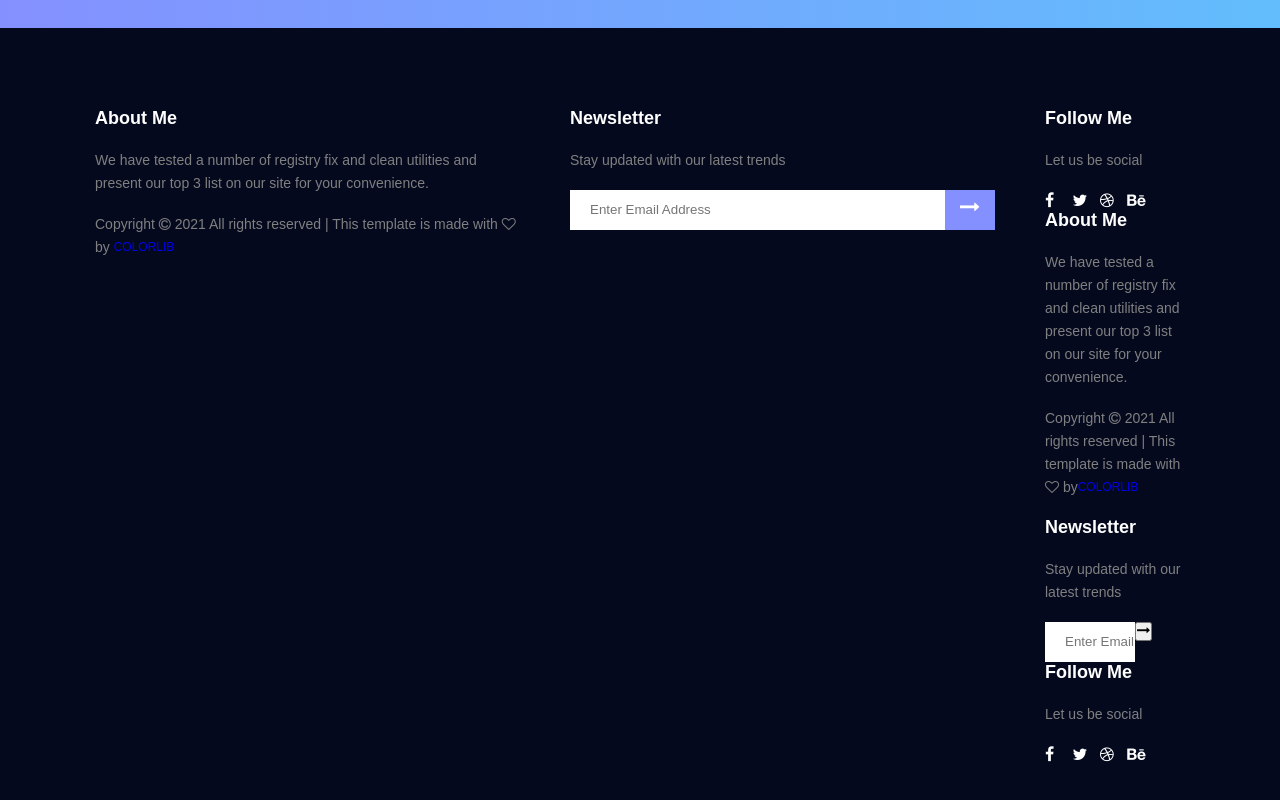
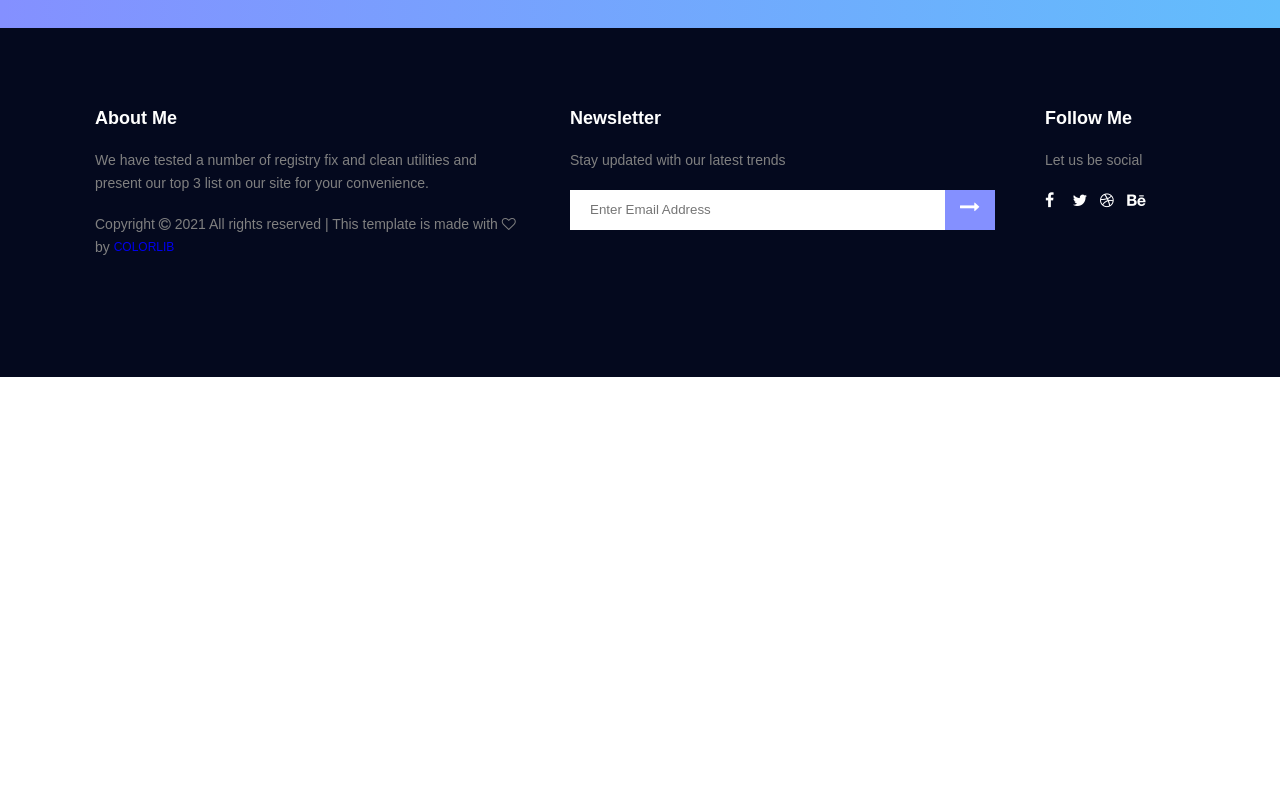
Before and after one commit to front-end-by-rimantas/26-grupe-portfolio-personal, a website with bundled scripts: page index.html in a window 1280 px wide. Shown: the part 6262-7062 px from the top of the page. After the commit the page ends 6639 px from the top, so only its background shows below. Built offline with nearby package versions, Linux system fonts and the light colour scheme.

Commit message:
footer fix

```diff
--- a/index.html
+++ b/index.html
@@ -219,37 +219,9 @@
           </div>
 
           <div class="col-12 col-lg-2">
-            <h3 class="aboutFooter">Follow me</h3>
-            <p class="textFooter">Let us be social</p>
-            <div id="footer" class="socials"></div>
-
-            <div class="col-12 col-md-5">
-                <h3 class="aboutFooter">About me</h3>
-                <p class="textFooter">We have tested a number of registry fix and clean utilities and present our top 3 list on our site for your convenience.</p>
-                <p class="textFooter">Copyright <i class="fa fa-copyright"></i> 2021 All rights reserved | This template is made with
-                    <i class="fa fa-heart-o"></i> by<a href="#"><span class="buttonText">Colorlib</span></a>
-                </p>
-            </div>
-
-            <div class="col-12 col-md-5">
-                <h3 class="aboutFooter">Newsletter</h3>
-                <p class="textFooter">Stay updated with our latest trends</p>
-                <form action=""><input type="email" placeholder="Enter Email Address" />
-                    <button type="submit" class="fButton">
-                <i class="fa fa-long-arrow-right"></i>
-              </button>
-                </form>
-            </div>
-
-            <div class="col-12 col-lg-2">
-                <h3 class="aboutFooter">Follow me</h3>
-                <p class="textFooter">Let us be social</p>
-                <div class="socials">
-                    <a href="#" class="fa fa-facebook"></a>
-                    <a href="#" class="fa fa-twitter"></a>
-                    <a href="#" class="fa fa-dribbble"></a>
-                    <a href="#" class="fa fa-behance"></a>
-                </div>
+              <h3 class="aboutFooter">Follow me</h3>
+              <p class="textFooter">Let us be social</p>
+              <div id="footer" class="socials"></div>
             </div>
         </div>
     </div>
```
